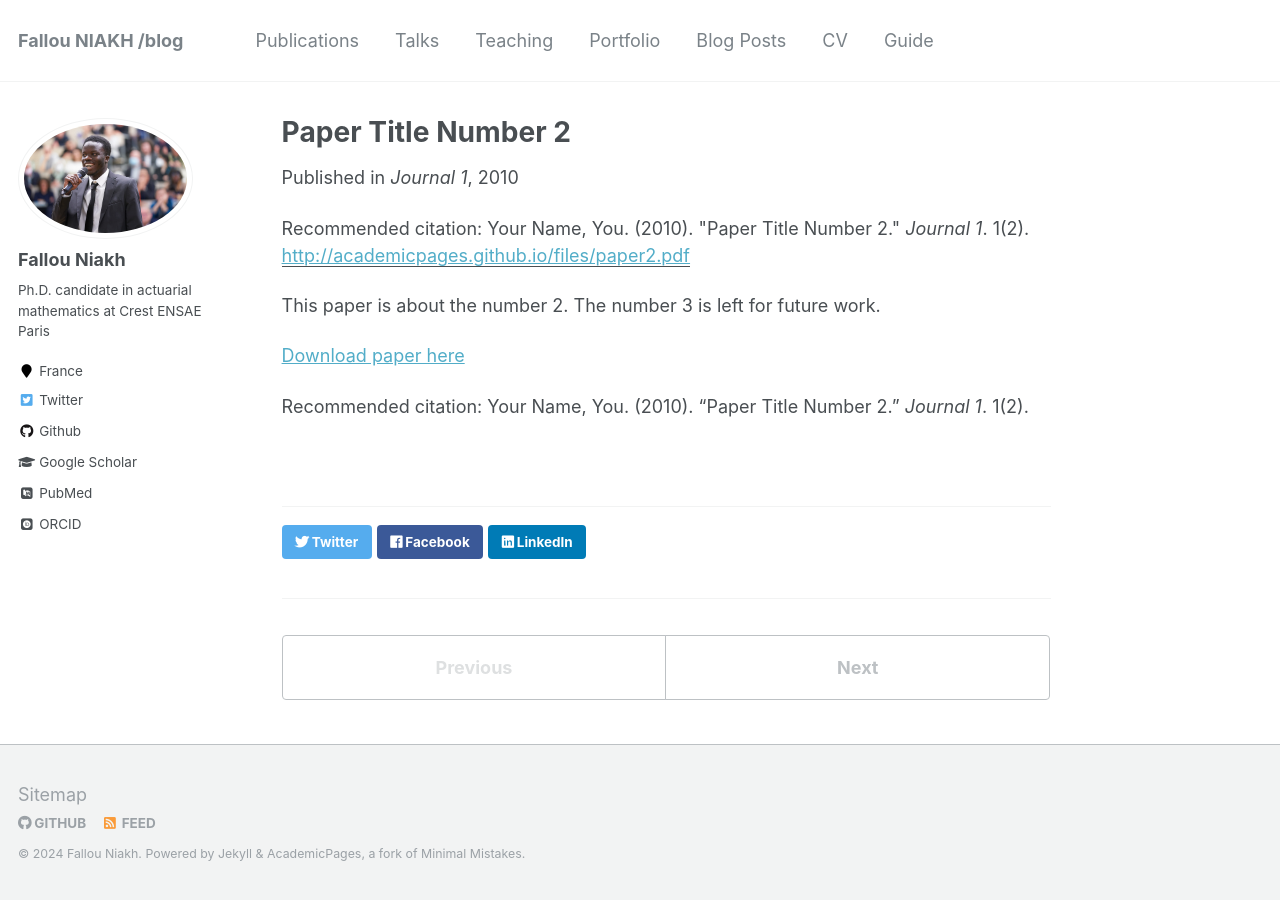
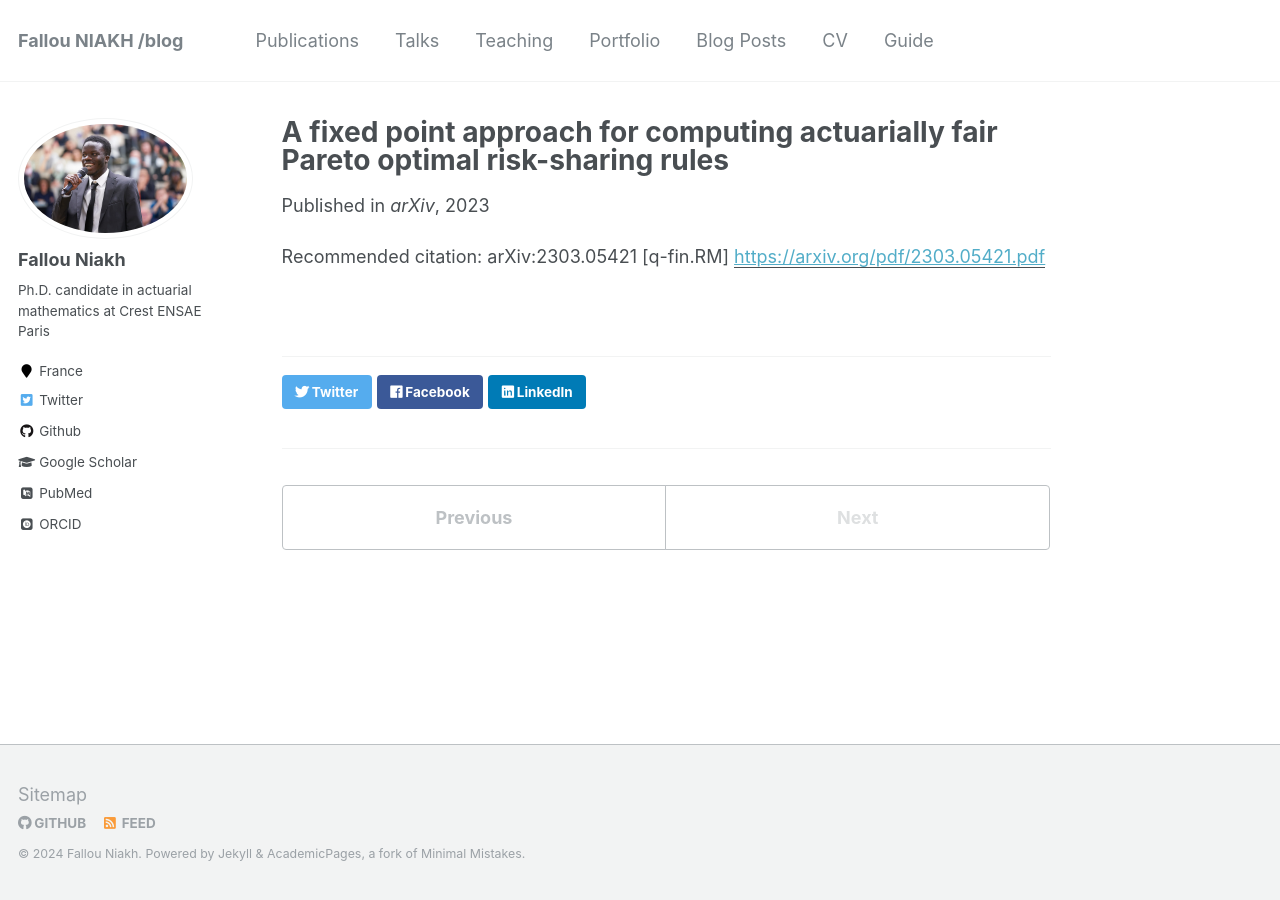
Before and after one commit to FNIAKH/fniakh.github.io, a Jekyll site: the page built from _publications/2010-10-01-paper-title-number-2.md, in a window 1280 px wide. Built offline with Jekyll 4.4.1, drawn with Linux system fonts in a browser that asks for light colours; some web fonts are replaced.

Commit message:
Update 2010-10-01-paper-title-number-2.md

```diff
--- a/_publications/2010-10-01-paper-title-number-2.md
+++ b/_publications/2010-10-01-paper-title-number-2.md
@@ -1,15 +1,11 @@
 ---
-title: "Paper Title Number 2"
+title: "A fixed point approach for computing actuarially fair Pareto
+optimal risk-sharing rules"
 collection: publications
 permalink: /publication/2010-10-01-paper-title-number-2
-excerpt: 'This paper is about the number 2. The number 3 is left for future work.'
-date: 2010-10-01
-venue: 'Journal 1'
-paperurl: 'http://academicpages.github.io/files/paper2.pdf'
-citation: 'Your Name, You. (2010). &quot;Paper Title Number 2.&quot; <i>Journal 1</i>. 1(2).'
+excerpt: ''
+date: 2023-07-09
+venue: 'arXiv'
+paperurl: 'https://arxiv.org/pdf/2303.05421.pdf'
+citation: '	arXiv:2303.05421 [q-fin.RM]'
 ---
-This paper is about the number 2. The number 3 is left for future work.
-
-[Download paper here](http://academicpages.github.io/files/paper2.pdf)
-
-Recommended citation: Your Name, You. (2010). "Paper Title Number 2." <i>Journal 1</i>. 1(2).
```
